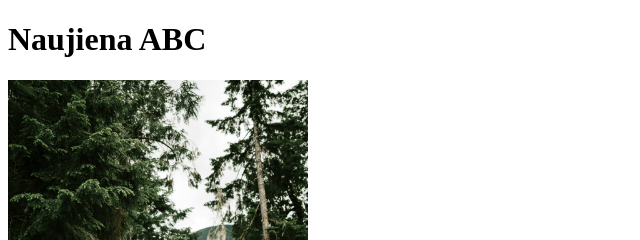
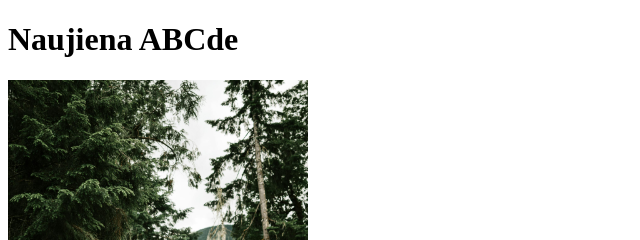
Before and after one commit to Adimag/01-html, a plain HTML site: page 2pamoka/Naujienos/Naujiena1.html in a window 1280 px wide. Shown: the top 240 px of the page, 0-640 px from the left. Drawn offline with Linux system fonts and the light colour scheme.

Commit message:
pakeitem raides

```diff
--- a/2pamoka/Naujienos/Naujiena1.html
+++ b/2pamoka/Naujienos/Naujiena1.html
@@ -6,7 +6,7 @@
     <title>Naujiena ABC</title>
 </head>
 <body>
-    <h1>Naujiena ABC</h1>
+    <h1>Naujiena ABCde</h1>
 
     <img src="../Paveiksliukai/4.jpg" alt="" width="300">
     <p>Lorem ipsum, dolor sit amet consectetur adipisicing elit. Magnam, enim?</p>
```
